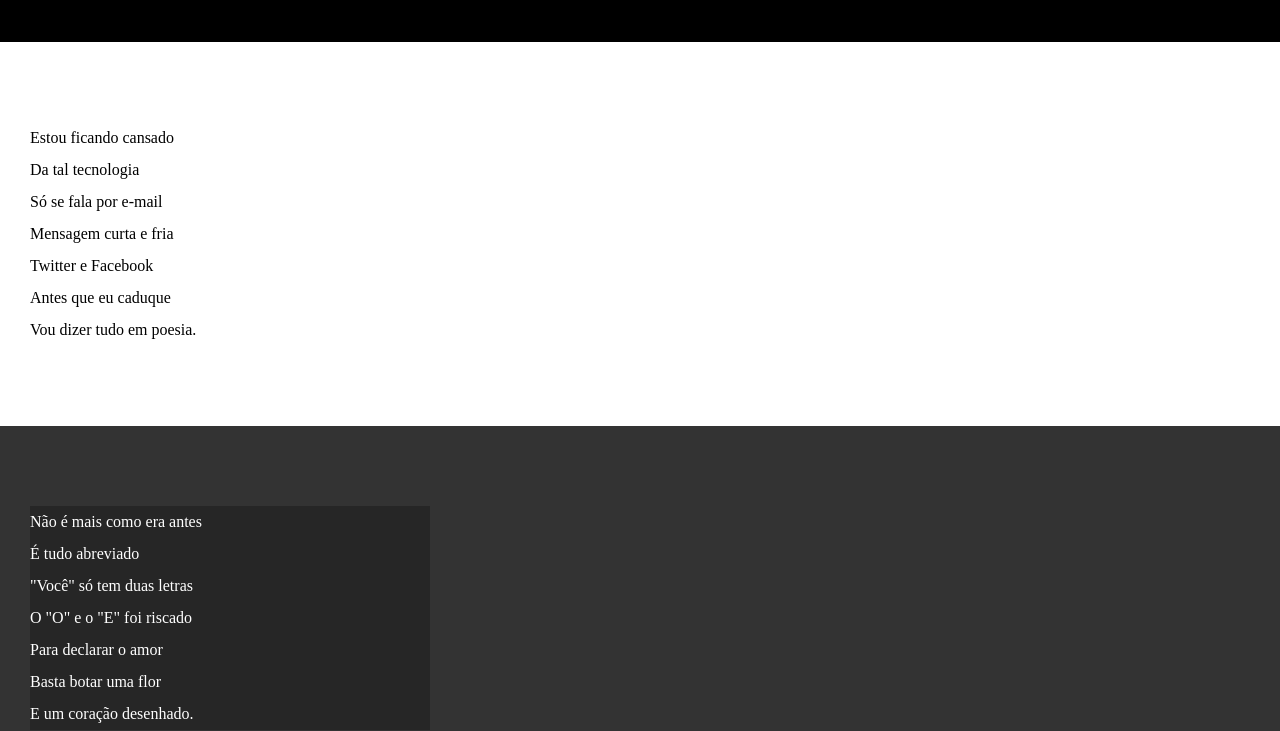
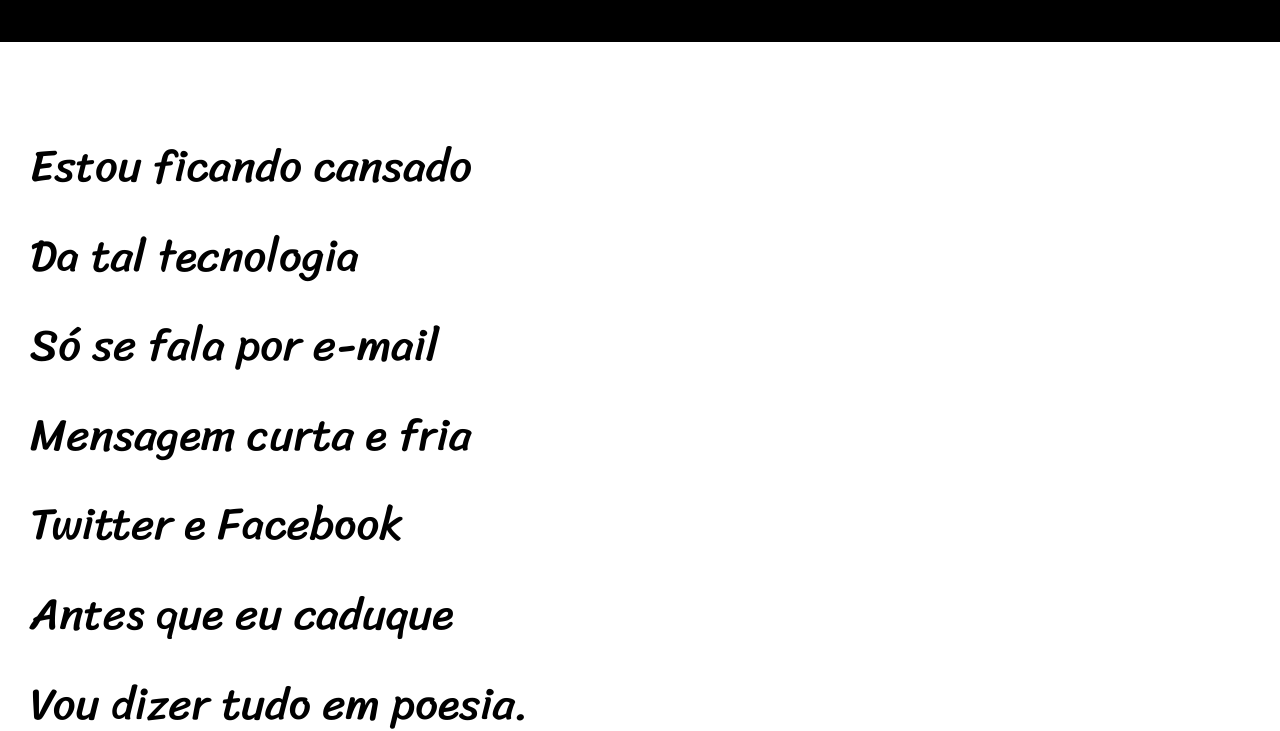
Before and after one commit to Brunoake/desafios, a plain HTML site: page desafio10/index.html in a window 1280 px wide. Shown: the part 228-959 px from the top of the page. Drawn offline with Linux system fonts and the light colour scheme.

Commit message:
melhorando o estilo

```diff
--- a/desafio10/css/style.css
+++ b/desafio10/css/style.css
@@ -6,9 +6,15 @@
     margin: 0px;
     padding: 0px;
 }
+:root{
+    --fonte1: Verdana, Geneva, Tahoma, sans-serif;
+    --fonte2: 'Passion One', cursive;
+    --fonte3:  'Sriracha', cursive;
+}
 html,body{
     min-height: 100vh;
     background-color: darkgray;
+    font-family: var(--fonte1);
 }
 header{
     background-color: black;
@@ -18,7 +24,7 @@ header{
 
 header > h1{
     color: #fff;
-    font-family: 'Passion One', cursive;
+    font-family: var(--fonte2);
     padding-top: 20px;
     font-variant: small-caps;
     font-size: 10vw;
@@ -34,7 +40,7 @@ header a, footer a{
     color: #fff;
     text-decoration: none;
     font-size: 1em;
-    font-family: Verdana, Geneva, Tahoma, sans-serif;
+
 }
 header a:hover, footer a:hover{
     text-decoration: underline;
@@ -46,20 +52,22 @@ section{
   padding-top: 10vh;
   padding-bottom: 10vh;
   line-height: 2em;
+  font-family: var(--fonte3);
+  font-size: 3.5vw;
 }
 
-.normal{
-
+section.normal{
     background-color: #fff;
     color: black;
 }
 
-.imagem{
+section.imagem{
     background-color: rgb(51, 51, 51);
     color: #fff;
 }
-.imagem > p{
-    width: 400px;
+section.imagem > p{
+    display: inline-block;
+    padding: 5px;
     background-color: rgba(0, 0, 0, 0.253);
 }
 footer{
```
